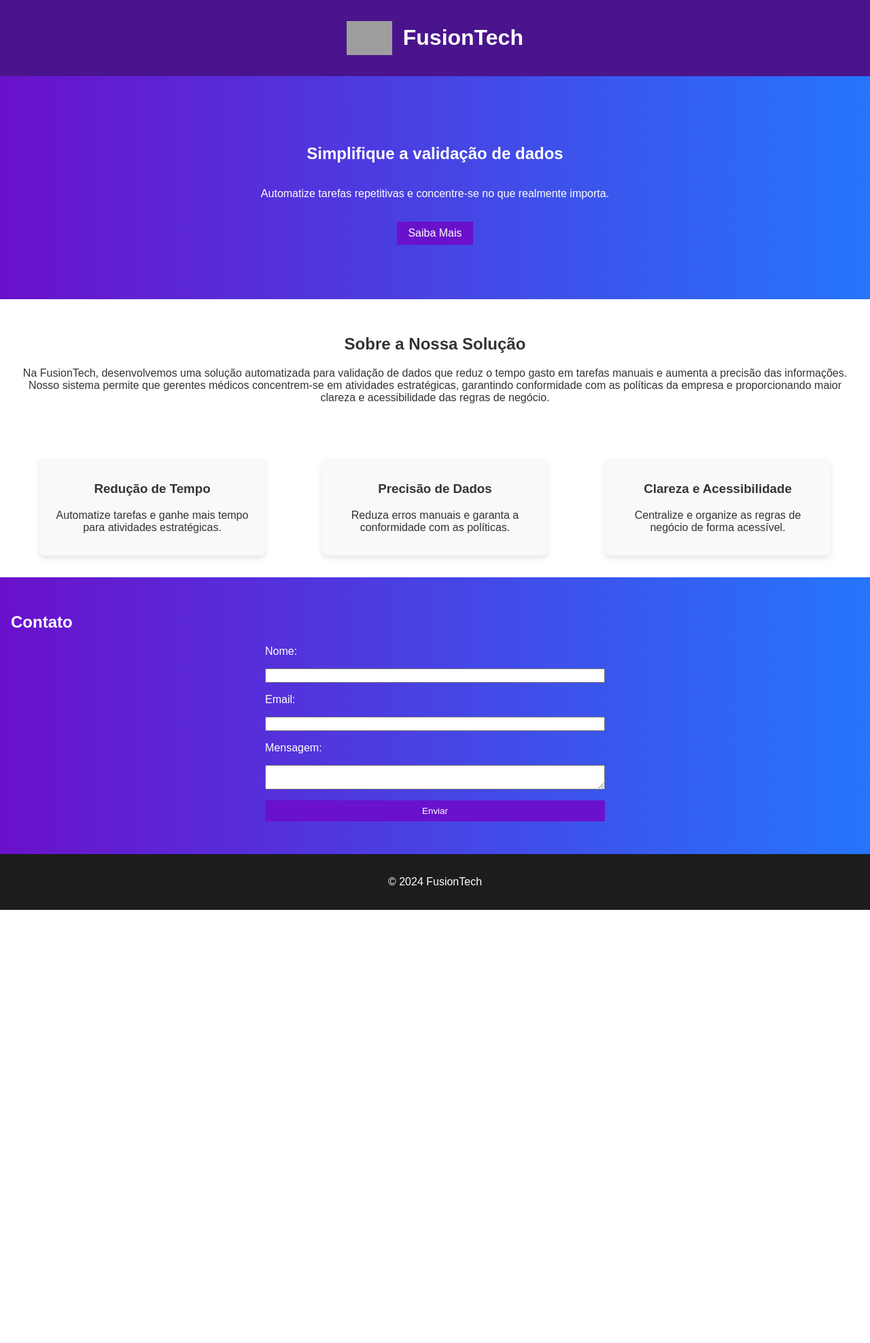
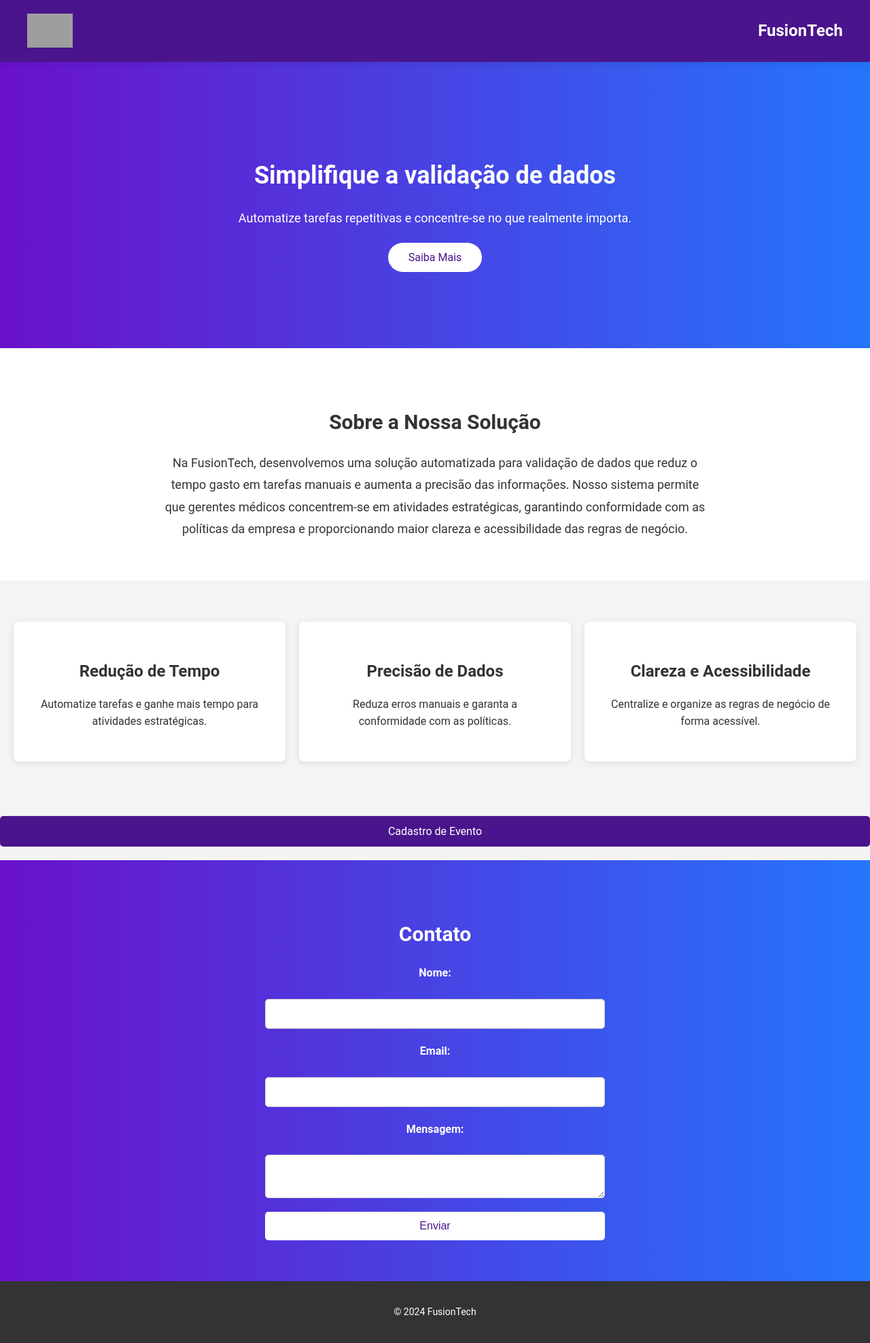
Before and after one commit to daviffarias/CHALLENGE-SANOFI, a PHP site: page / in a window 1280 px wide. Shown: the whole page at 68% size. Before the commit the page ends 1338 px from the top, so only its background shows below. Run offline with PHP 8.4, Linux system fonts and the light colour scheme; grey boxes are pictures that could not be loaded.

Commit message:
Adição de formulário Agenda
Adicionei os campos para colocar os dados da Agenda e já baixar em PDF

```diff
--- a/CSS/style.css
+++ b/CSS/style.css
@@ -1,182 +1,245 @@
+/* Estilos Gerais */
 body {
-    font-family: Arial, sans-serif;
+    font-family: 'Roboto', sans-serif;
     margin: 0;
-    padding: 0;
-    background: #f0f0f0;
+    line-height: 1.6;
     color: #333;
+    background-color: #f4f4f4;
+    padding-top: 80px; /* Espaço para o cabeçalho fixo */
 }
 
+/* Sistema de Espaçamento */
+.container {
+    max-width: 1200px;
+    margin: 0 auto;
+    padding: 0 20px;
+}
+
+.section {
+    padding: 60px 0;
+}
+
+/* Cabeçalho */
 header {
-    background: #4a148c;
+    background-color: #4a148c;
     color: #fff;
-    padding: 1rem;
-    display: flex;
-    justify-content: center;
-    align-items: center;
-    animation: fadeIn 2s;
+    padding: 10px 0;
+    text-align: center;
+    position: fixed;
+    top: 0;
+    width: 100%;
+    z-index: 1000;
+    box-shadow: 0 2px 10px rgba(0, 0, 0, 0.1);
 }
 
 .header-content {
     display: flex;
     align-items: center;
+    justify-content: space-between;
+    max-width: 1200px;
+    margin: 0 auto;
+    padding: 0 20px;
 }
 
-.header-content .logo {
+.logo {
     height: 50px;
-    margin-right: 1rem;
+    max-width: 100%;
+    margin-right: 20px;
 }
 
+h1 {
+    font-size: 24px;
+    font-weight: 700;
+}
+
+/* Seção Hero */
 .hero {
     background: linear-gradient(to right, #6a11cb, #2575fc);
     color: #fff;
-    padding: 5rem 1rem;
+    padding: 120px 20px;
     text-align: center;
-    display: flex;
-    flex-direction: column;
-    align-items: center;
-    justify-content: center;
-    animation: slideIn 2s ease-out;
+}
+
+.hero h2 {
+    font-size: 36px;
+    margin-bottom: 20px;
+}
+
+.hero p {
+    font-size: 18px;
+    margin-bottom: 30px;
 }
 
 .hero .btn {
-    background: #6a11cb;
-    border: none;
-    color: #fff;
-    padding: 0.5rem 1rem;
+    background-color: #fff;
+    color: #4a148c;
+    padding: 12px 30px;
+    border-radius: 30px;
     text-decoration: none;
-    margin-top: 1rem;
-    transition: background 0.3s;
+    font-size: 16px;
+    transition: background-color 0.3s ease;
 }
 
 .hero .btn:hover {
-    background: #5b0ea6;
+    background-color: #f0f0f0;
 }
 
+/* Seção Sobre */
 .about {
-    background: #fff;
-    padding: 2rem 1rem;
+    background-color: #fff;
+    padding: 60px 20px;
     text-align: center;
-    animation: fadeInUp 2s ease-out;
 }
 
+.about h2 {
+    font-size: 30px;
+    margin-bottom: 20px;
+}
+
+.about p {
+    font-size: 18px;
+    max-width: 800px;
+    margin: 0 auto;
+    line-height: 1.8;
+}
+
+/* Seção de Recursos */
 .features {
-    display: flex;
-    flex-wrap: wrap;
-    justify-content: space-around;
-    padding: 2rem 1rem;
-    background: #fff;
+    display: grid;
+    grid-template-columns: repeat(auto-fit, minmax(300px, 1fr));
+    gap: 20px;
+    padding: 60px 20px;
 }
 
 .feature {
-    flex: 1;
-    margin: 0 1rem;
+    background-color: #fff;
+    padding: 30px;
+    border-radius: 8px;
+    box-shadow: 0 2px 10px rgba(0, 0, 0, 0.1);
     text-align: center;
-    max-width: 300px;
-    background: #f9f9f9;
-    padding: 1rem;
-    border-radius: 8px;
-    box-shadow: 0 4px 8px rgba(0, 0, 0, 0.1);
-    animation: slideInUp 1s ease-out;
+    transition: transform 0.3s ease, box-shadow 0.3s ease;
 }
 
-.feature h3, .feature p {
-    transition: transform 0.3s ease-in-out, color 0.3s ease-in-out;
+.feature h3 {
+    font-size: 24px;
+    margin-bottom: 15px;
 }
 
-.feature:hover h3, .feature:hover p {
-    transform: scale(1.1);
-    color: #6a11cb;
+.feature p {
+    font-size: 16px;
+    line-height: 1.6;
 }
 
 .feature:hover {
-    box-shadow: 0 8px 16px rgba(0, 0, 0, 0.2);
+    transform: translateY(-5px);
+    box-shadow: 0 4px 15px rgba(0, 0, 0, 0.15);
 }
 
+/* Formulário de Contato */
 .contact-form {
     background: linear-gradient(to right, #6a11cb, #2575fc);
-    padding: 2rem 1rem;
+    padding: 60px 20px;
     color: #fff;
-    animation: fadeInUp 2s ease-out;
+    text-align: center;
+}
+
+.contact-form h2 {
+    font-size: 30px;
+    margin-bottom: 20px;
 }
 
 .contact-form form {
-    display: flex;
-    flex-direction: column;
     max-width: 500px;
     margin: 0 auto;
+    display: grid;
+    grid-template-columns: 1fr;
+    gap: 20px;
 }
 
-.contact-form label, .contact-form input, .contact-form textarea, .contact-form button {
-    margin-bottom: 1rem;
+.contact-form label {
+    display: block;
+    margin-bottom: 5px;
+    font-weight: bold;
 }
 
-.contact-form button {
-    background: #6a11cb;
-    color: #fff;
-    border: none;
-    padding: 0.5rem;
-    transition: background 0.3s;
+.contact-form input,
+.contact-form textarea {
+    width: 100%;
+    padding: 12px;
+    border: 1px solid #ccc;
+    border-radius: 5px;
+    box-sizing: border-box;
+    font-size: 16px;
+    color: #333;
 }
 
-.contact-form button:hover {
-    background: #5b0ea6;
+.contact-form textarea {
+    resize: vertical;
 }
 
-footer {
-    background: #1c1c1c;
-    color: #fff;
-    text-align: center;
-    padding: 1rem;
+.contact-form button[type="submit"] {
+    background-color: #fff;
+    color: #4a148c;
+    padding: 12px 20px;
+    border: none;
+    border-radius: 5px;
+    font-size: 16px;
+    cursor: pointer;
+    transition: background-color 0.3s ease;
 }
 
-@keyframes fadeIn {
-    from {
-        opacity: 0;
+.contact-form button[type="submit"]:hover {
+    background-color: #f0f0f0;
+}
+
+/* Botões */
+.btn {
+    background-color: #4a148c;
+    color: #fff;
+    padding: 10px 20px;
+    border-radius: 5px;
+    text-decoration: none;
+    font-size: 16px;
+    transition: background-color 0.3s ease;
+}
+
+.btn:hover {
+    background-color: #6a11cb;
+}
+
+/* Centraliza o botão específico */
+.btn.centralizado {
+    display: block;
+    margin: 20px auto; /* Centraliza o botão horizontalmente */
+    text-align: center;
+}
+
+.btn:hover {
+    background-color: #6a11cb;
+}
+
+/* Rodapé */
+footer {
+    background-color: #333;
+    color: #fff;
+    padding: 20px 0;
+    text-align: center;
+    font-size: 14px;
+}
+
+/* Responsividade */
+@media (max-width: 768px) {
+    .header-content {
+        flex-direction: column;
+        text-align: center;
     }
-    to {
-        opacity: 1;
+
+    .hero h2 {
+        font-size: 28px;
+    }
+
+    .about h2,
+    .contact-form h2 {
+        font-size: 26px;
     }
 }
-
-@keyframes slideIn {
-    from {
-        transform: translateY(-100px);
-        opacity: 0;
-    }
-    to {
-        transform: translateY(0);
-        opacity: 1;
-    }
-}
-
-@keyframes slideInUp {
-    from {
-        transform: translateY(20px);
-        opacity: 0;
-    }
-    to {
-        transform: translateY(0);
-        opacity: 1;
-    }
-}
-
-@keyframes fadeInUp {
-    from {
-        opacity: 0;
-        transform: translateY(20px);
-    }
-    to {
-        opacity: 1;
-        transform: translateY(0);
-    }
-}
-
-@media (max-width: 768px) {
-    .features {
-        flex-direction: column;
-    }
-
-    .feature {
-        margin-bottom: 2rem;
-    }
-}
--- a/index.html
+++ b/index.html
@@ -36,6 +36,9 @@
             <p>Centralize e organize as regras de negócio de forma acessível.</p>
         </div>
     </section>
+
+    <a href="formulario_evento.html" class="btn centralizado">Cadastro de Evento</a>
+
     <section id="contact" class="contact-form">
         <h2>Contato</h2>
         <form>
```
Also changed, not shown: JS/script.js (+197 -4 lines), formulario_evento.html (added, +66 -0 lines).
